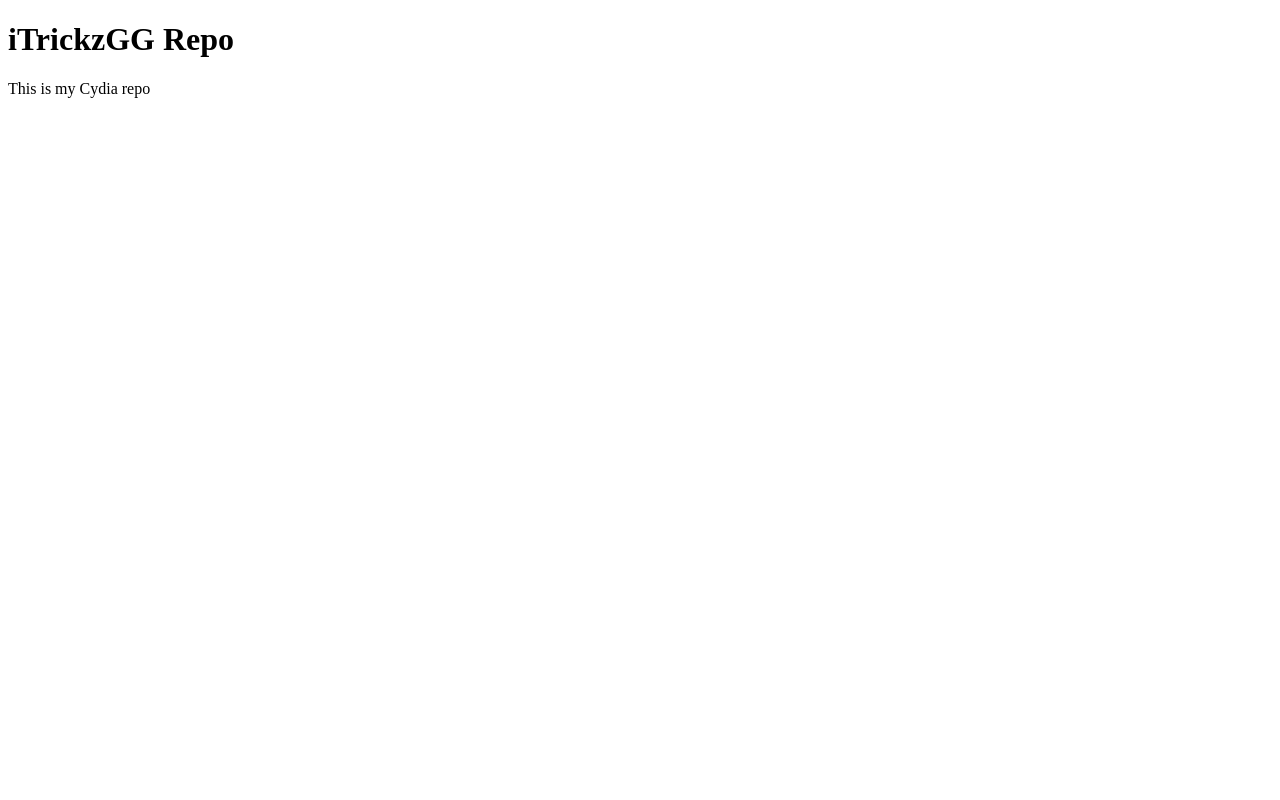
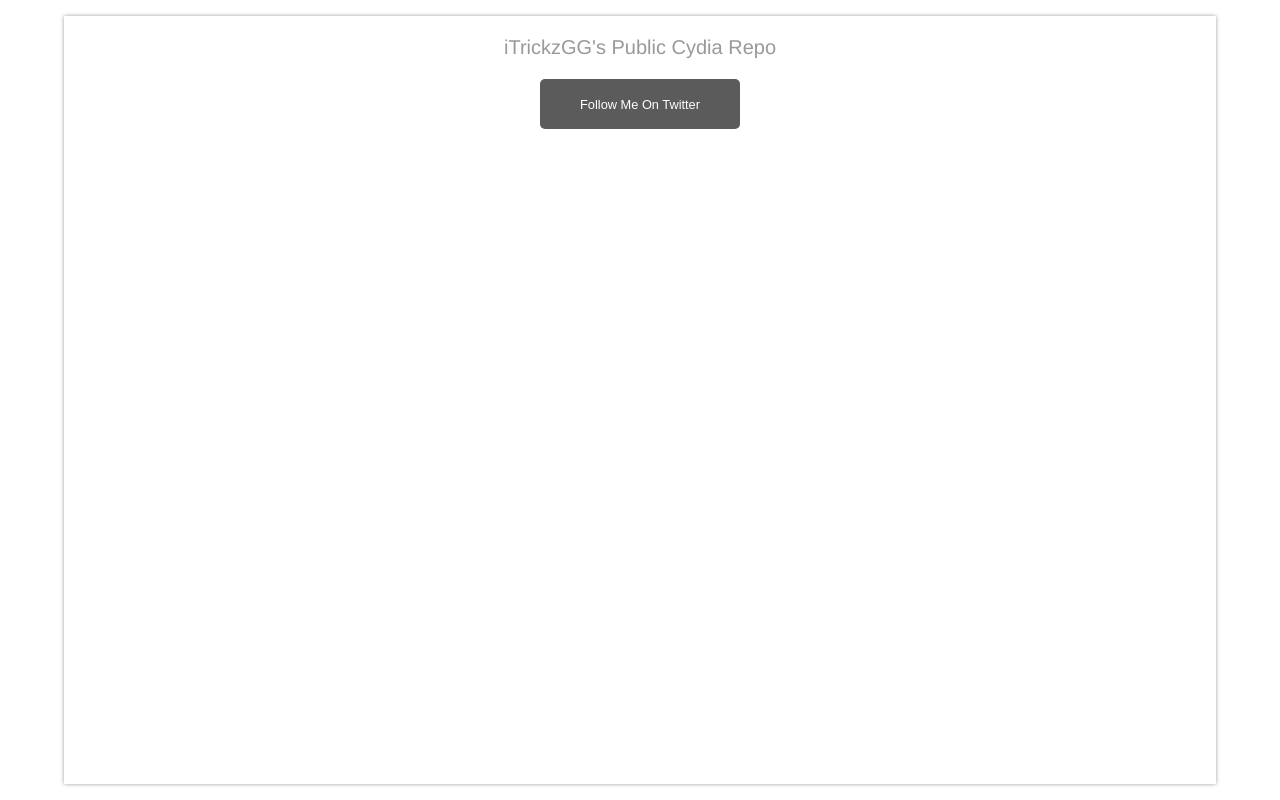
Before and after one commit to iTrickzGG/iTrickzGG.github.io, a plain HTML site: page index.html in a window 1280 px wide. Drawn offline with Linux system fonts and the light colour scheme.

Commit message:
Add files via upload

```diff
--- a/index.html
+++ b/index.html
@@ -1,7 +1,70 @@
 <!DOCTYPE html>
 <html>
+<head>
+<meta name = "viewport" content = "width = device-width">
+
+	<title>iTrickzGG's Public Cydia Repo</title>
+	<style>
+	body {
+		margin: 0%;
+		background: url() no-repeat center center fixed;
+		font-family: arial;
+		  -webkit-background-size: cover;
+  -moz-background-size: cover;
+  -o-background-size: cover;
+  background-size: cover;
+  background-size:cover;
+  font-family: helvetica;
+        font-weight: 100;
+	}
+	.icon{
+		border-radius: 21%;
+		width: 100px;
+		height: 100px;
+		box-shadow: 0px 0px 10px 0px black;
+		opacity: 0.7;
+	}
+	h3{
+		font-family: arial;
+		color: white;
+	}
+	button{
+		background-color: black;
+		color: white;
+		border: 0px;
+		opacity: 0.8;
+		width: 200px;
+		border-radius: 5px;
+		height: 50px;
+		font-size: 80%;
+	}
+.box {
+	background-color: white;
+	  overflow: auto;
+        -webkit-overflow-scrolling: touch;
+	box-shadow: 0 0 4px gray;
+	position: fixed;
+	left: 5%;
+	right: 5%;
+	bottom: 2%;
+	top: 2%;
+	width: 90%;
+	opacity: 0.8;
+}
+.link{
+	background-color: black;
+		color: white;
+		border: 0px;
+		opacity: 0.8;
+		width: 50px;
+		border-radius: 5px;
+		height: 20px;
+		font-size: 80%;
+}
+	</style>
+
+</head>
 <body>
-<h1>iTrickzGG Repo</h1>
-<p>This is my Cydia repo</p>
-</body>
-</html>
+<div class="box">
+<center><p style="font-size: 20px; color: gray; font-family: helvetica;">iTrickzGG's Public Cydia Repo<p></center>
+<center><a href="https://twitter.com/iTrickzGG"><button>Follow Me On Twitter</button></center><br>
```
